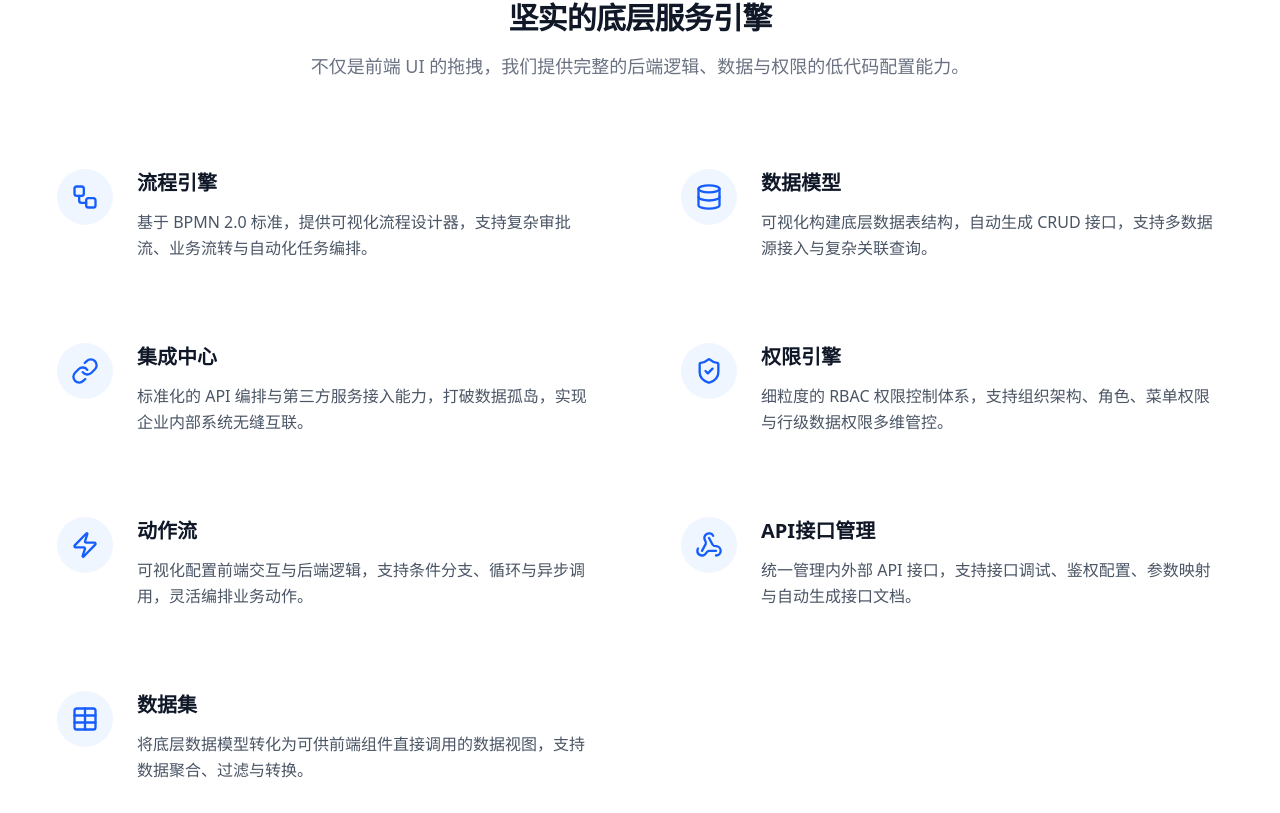
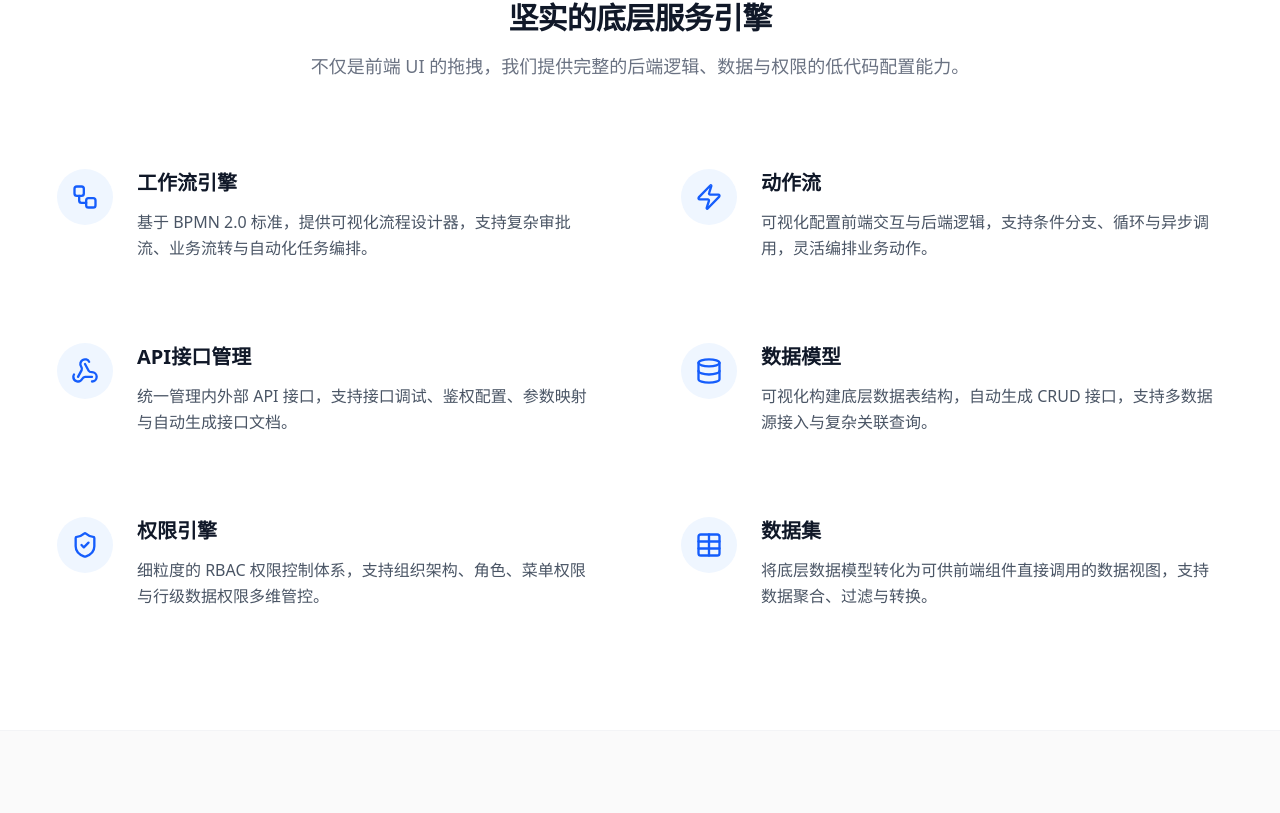
Before and after one commit to sunzunlu/lowcode, a React (Vite) app: page / in a window 1280 px wide. Shown: the part 1984-2797 px from the top of the page. Built offline with nearby package versions, Linux system fonts and the light colour scheme.

Commit message:
feat: Enhance form designer details
Add detailed introduction, features, and specifications for the form designer component. This provides users with a more comprehensive understanding of its capabilities and benefits.

```diff
--- a/src/App.tsx
+++ b/src/App.tsx
@@ -94,7 +94,21 @@ const products = [
     iconColor: "text-orange-600",
     iconBg: "bg-orange-50",
     description: "动态表单与数据录入场景的最优解，支持条件联动、校验规则配置及多级数据源绑定。",
-    actions: ["演示地址", "操作手册", "产品履历", "白皮书", "开发指南"]
+    actions: ["演示地址", "操作手册", "产品履历", "白皮书", "开发指南"],
+    details: {
+      intro: "在线表单引擎支持以拖、拉、拽的操作方式在可视化界面中设计表单页面，这种开发模式的特征是低代码，能帮助开发者提高研发效率，节省研发成本。在线表单引擎支持二次开发、在线编码、自定义控件设置、移动端页面设计，被广泛应用于协同办公、政务服务综合管理、政务网厅等业务系统中。在线表单引擎提供表单设计器和列表设计器两个主要组件，辅以工作流引擎，能够快速地搭建简易审批流程。",
+      features: [
+        { title: "图形化表单设计", desc: "提供可视化的在线表单设计页面，通过拖、拉、拽的操作，以“所见即所得”的方式完成表单的设计。设计器功能丰富，支持单表、移动端、多表合一等功能。" },
+        { title: "多终端适配", desc: "在线表单引擎同时支持PC端和移动端，实现一次设计多端使用，可实时查看表单设计效果。" },
+        { title: "可自定义表单控件", desc: "支持自定义扩展控件功能，以适应各种业务场景，满足客户的主流需求。" },
+        { title: "支持事件配置、在线编码能力", desc: "支持以零代码方式实现自定义控件事件，大大减少开发人员的工作量；同时，支持通过JS/CSS编辑器在线编写代码，方便进行个性化开发。" },
+        { title: "支持Word导入", desc: "支持Word文档导入，一键生成在线表单，提升表单设计效率。" },
+        { title: "丰富的布局与组件能力", desc: "内置栅格、多行多列、手风琴等布局。内置功能强大的高级组件，包括自定义控件、子表控件、附件/图片上传、地图控件、富文本编辑控件等。" },
+        { title: "与工作流无缝集成", desc: "支持与新点工作流引擎无缝协作，通过配置即可完成审批流程的搭建。" },
+        { title: "支持函数在线编辑与管理", desc: "内置常用函数，支持开发人员在线编辑函数，方便进行能力的扩展与提升。" },
+        { title: "表单样式管理", desc: "支持定义样式上传，进行统一管理，在表单预览页面可实时切换，查看不同样式的表单。" }
+      ]
+    }
   },
   {
     id: "others",
@@ -110,26 +124,11 @@ const products = [
 
 const capabilities = [
   {
-    title: "流程引擎",
+    title: "工作流引擎",
     icon: Workflow,
     description: "基于 BPMN 2.0 标准，提供可视化流程设计器，支持复杂审批流、业务流转与自动化任务编排。"
   },
-  {
-    title: "数据模型",
-    icon: Database,
-    description: "可视化构建底层数据表结构，自动生成 CRUD 接口，支持多数据源接入与复杂关联查询。"
-  },
-  {
-    title: "集成中心",
-    icon: LinkIcon,
-    description: "标准化的 API 编排与第三方服务接入能力，打破数据孤岛，实现企业内部系统无缝互联。"
-  },
-  {
-    title: "权限引擎",
-    icon: ShieldCheck,
-    description: "细粒度的 RBAC 权限控制体系，支持组织架构、角色、菜单权限与行级数据权限多维管控。"
-  },
-  {
+   {
     title: "动作流",
     icon: Zap,
     description: "可视化配置前端交互与后端逻辑，支持条件分支、循环与异步调用，灵活编排业务动作。"
@@ -139,6 +138,17 @@ const capabilities = [
     icon: Webhook,
     description: "统一管理内外部 API 接口，支持接口调试、鉴权配置、参数映射与自动生成接口文档。"
   },
+  {
+    title: "数据模型",
+    icon: Database,
+    description: "可视化构建底层数据表结构，自动生成 CRUD 接口，支持多数据源接入与复杂关联查询。"
+  },
+  {
+    title: "权限引擎",
+    icon: ShieldCheck,
+    description: "细粒度的 RBAC 权限控制体系，支持组织架构、角色、菜单权限与行级数据权限多维管控。"
+  },
+
   {
     title: "数据集",
     icon: Table,
```
